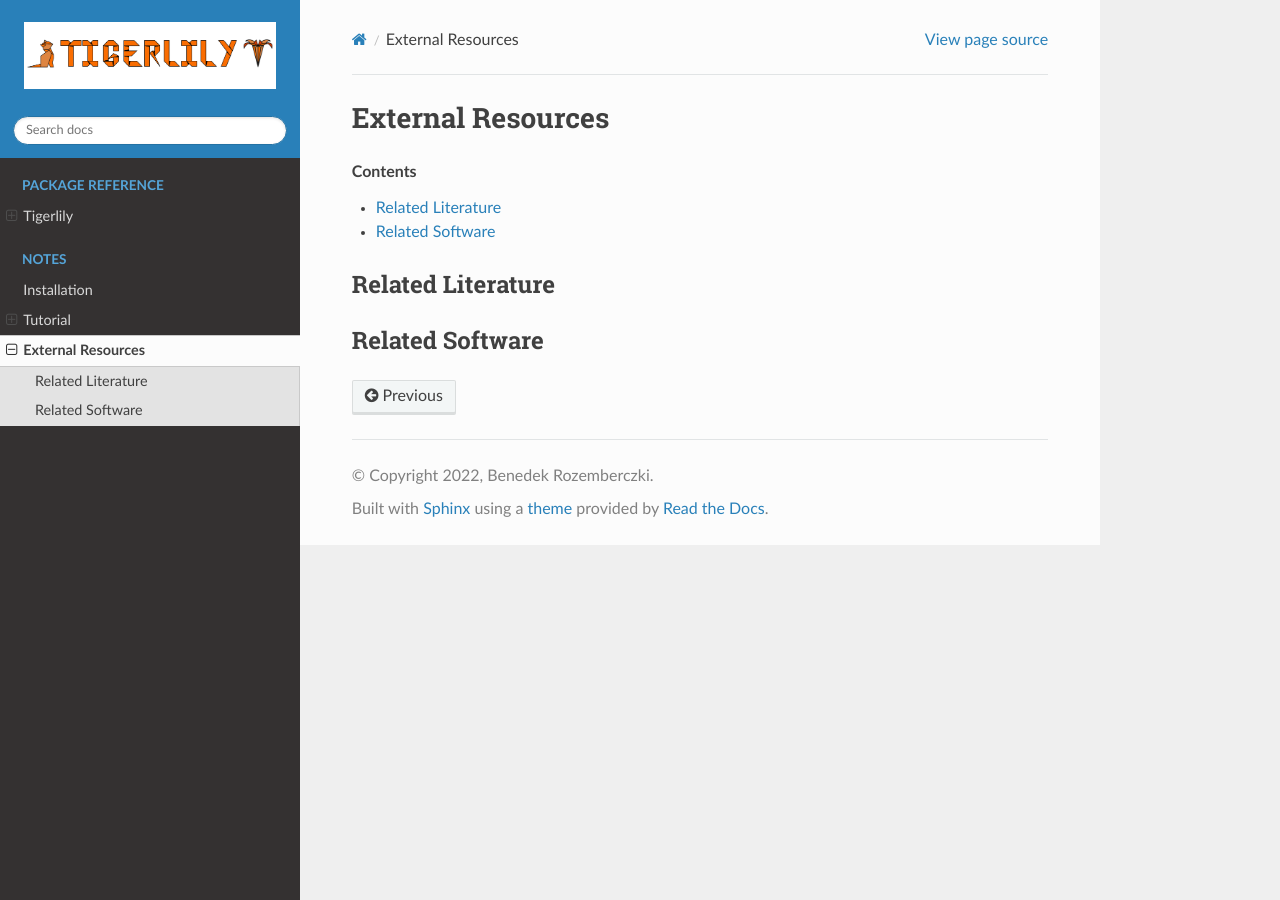
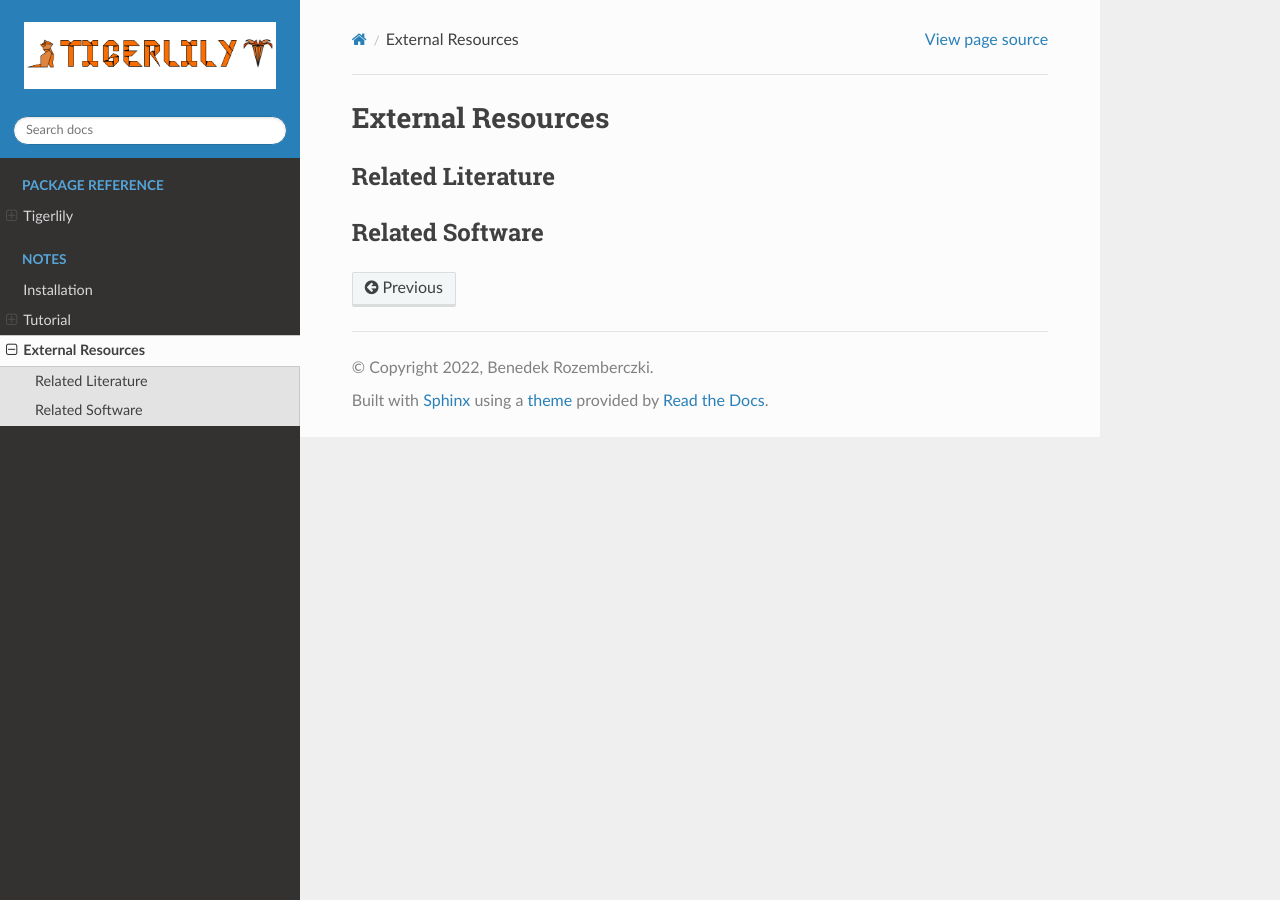
Before and after one commit to benedekrozemberczki/tigerlily, a Sphinx documentation site: the page built from docs/source/notes/resources.rst, in a window 1280 px wide. Built offline with Sphinx 7.4.7 and the Read the Docs theme 2.0.0, drawn with Linux system fonts in a browser that asks for light colours; pages that are not in the unit, such as notebooks, are missing from menus.

Commit message:
tigerlily

```diff
--- a/docs/source/index.rst
+++ b/docs/source/index.rst
@@ -37,6 +37,5 @@ Tigerlily is a TigerGraph based system designed to solve the drug interaction pr
 
 
    notes/installation
-   notes/introduction
    notes/tutorial
    notes/resources
--- a/docs/source/notes/resources.rst
+++ b/docs/source/notes/resources.rst
@@ -1,7 +1,5 @@
 External Resources
 ==================
-.. contents:: Contents
-    :local:
 
 Related Literature
 -------------------
```
